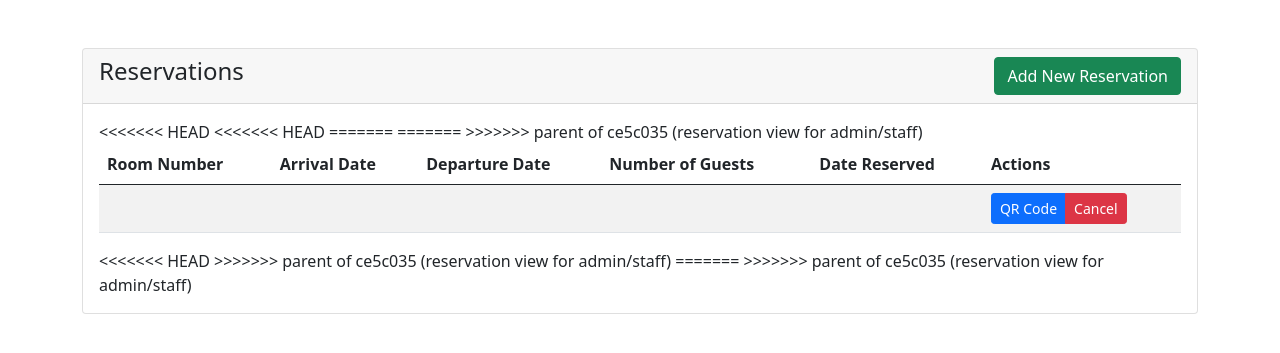
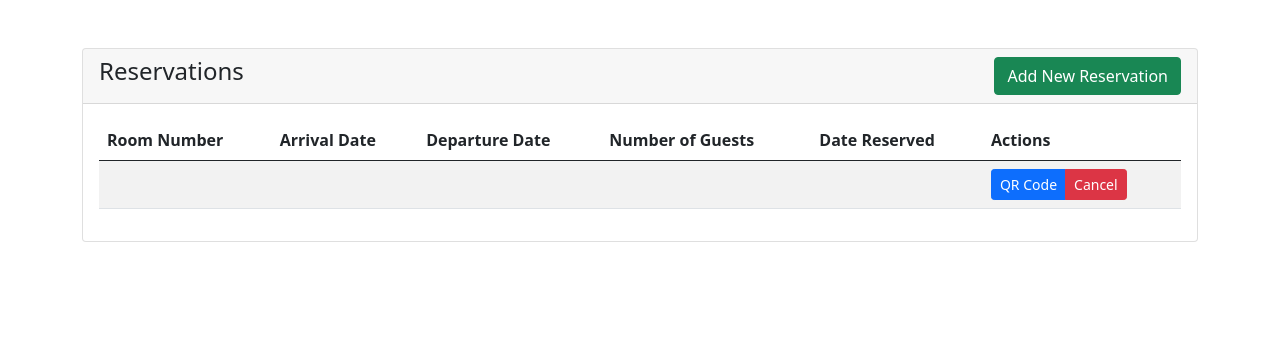
Before and after one commit to compranicles/hotelsystem, a CodeIgniter 4 app: template app/Views/reservation/index.php in a window 1280 px wide. Shown: the part 74-427 px from the top of the page. Run offline with PHP 8.4 and a stand-in for CodeIgniter, Linux system fonts and the light colour scheme; the template is opened without the code that fills it, so the values that code supplies are empty; some libraries are stand-ins or nearby versions.

Commit message:
wadsadada

```diff
--- a/app/Views/reservation/index.php
+++ b/app/Views/reservation/index.php
@@ -13,8 +13,7 @@
                     </h4>
                 </div>
                 <div class="card-body">
-<<<<<<< HEAD
-<<<<<<< HEAD
+
                     <?php if ($session->getTempdata('success')): ?>
                         <div class="alert alert-success" role="alert">
                             <i class="bi bi-check-circle"></i>  <?= $session->getTempdata('success'); ?>
@@ -81,9 +80,7 @@
                             </tbody>
                         </table>
                     <?php endif?>
-=======
-=======
->>>>>>> parent of ce5c035 (reservation view for admin/staff)
+
                     <table id="reservation_table" class="table table-striped table-hover">
                         <thead>
                             <tr>
@@ -111,10 +108,6 @@
                             </tr>
                         </tbody>
                     </table>
-<<<<<<< HEAD
->>>>>>> parent of ce5c035 (reservation view for admin/staff)
-=======
->>>>>>> parent of ce5c035 (reservation view for admin/staff)
                 </div>
             </div>
         </div>
```
